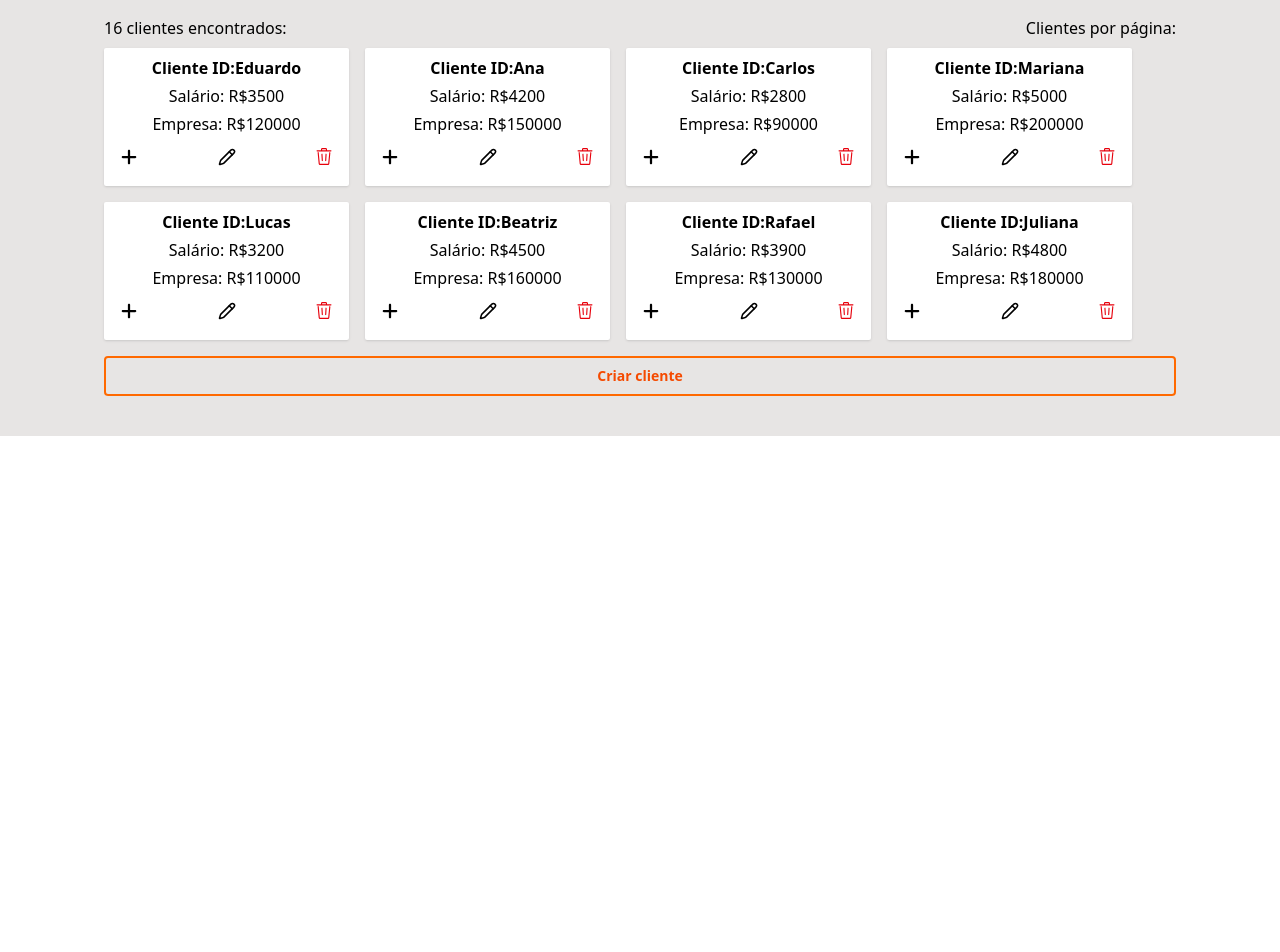
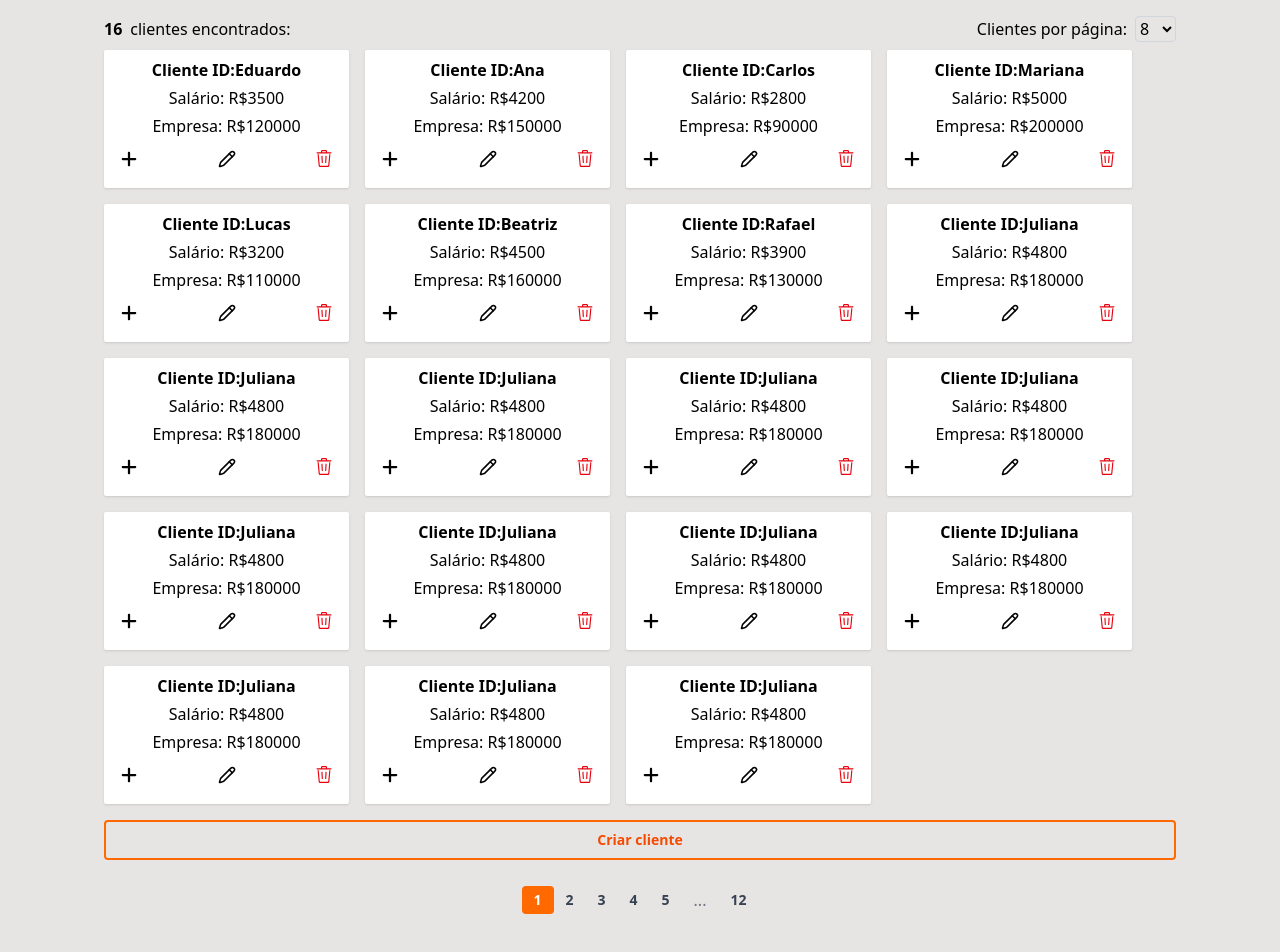
Before and after one commit to hallyssonmateus/Sist_Cadas_Usuarios-React-, a React (Vite) app: page /clients-list in a window 1280 px wide. Shown: the part 114-1066 px from the top of the page. Before the commit the page ends 800 px from the top, so only its background shows below. Built offline with nearby package versions, Linux system fonts and the light colour scheme.

Commit message:
feat: Implement client list pagination UI

```diff
--- /dev/null
+++ b/src/components/Pagination.tsx
@@ -0,0 +1,68 @@
+import React from "react";
+
+interface PaginationProps {
+    currentPage: number;
+    totalPages: number;
+    onPageChange: (page: number) => void;
+}
+
+export const Pagination: React.FC<PaginationProps> = ({currentPage, totalPages, onPageChange}) => {
+    const renderPageNumbers = () => {
+        const pages = [];
+        const maxPagesToShow = 5;
+
+        if (totalPages > 0) pages.push(1);
+
+        let start = Math.max(2, currentPage - Math.floor(maxPagesToShow/2) + 1);
+        let end = Math.min(totalPages - 1, currentPage + Math.floor(maxPagesToShow/2) - 1);
+
+        if (currentPage <= Math.ceil(maxPagesToShow/2)){
+            end = Math.min(totalPages - 1, maxPagesToShow);
+        } else if (currentPage > totalPages - Math.ceil(maxPagesToShow/2)){
+            start = Math.max(2, totalPages - maxPagesToShow + 1);
+        }
+
+        //Add reticence before if necessary
+        if (start > 2){
+            pages.push("...");
+        }
+
+        for (let i = start; i <= end; i++){
+            if (i !== 1 && i !== totalPages){
+                pages.push(i);
+            }
+        }
+
+        //Add reticence after if necessary
+        if (end < totalPages - 1){
+            pages.push("...");
+        }
+
+        if (totalPages > 1 && pages[pages.length - 1] !== totalPages) pages.push(totalPages)
+
+        //Special case if had few bottons
+        if (totalPages <= maxPagesToShow){
+            return Array.from({length: totalPages}, (_,i) => i + 1);
+        }
+
+        return pages;
+    }
+ return (
+   <div className="flex justify-center items-center mt-6">
+
+        {/* Pages number */}
+        {renderPageNumbers().map((page, index) => {
+            if (typeof page === 'string'){
+                return <span key={index} className="px-3 py-1 text-gray-500">...</span>
+            }
+            const isActive = page === currentPage;
+            return (
+                <button key={index} onClick={() => onPageChange(page)} className={`px-3 py-1 text-sm rounded-sm transition-colors ${isActive ? 'bg-orange-500 text-white font-bold border-orange-500' : 'font-bold text-gray-700 hover:bg-gray-100'}`}>
+                    {page}
+                </button>
+            )
+        })}
+
+   </div>
+ );
+}
--- a/src/pages/ClientsListPage.tsx
+++ b/src/pages/ClientsListPage.tsx
@@ -1,10 +1,11 @@
 import CardClients from "../components/CardClients";
 import Navbar from "../components/Navbar";
-import { useState } from "react";
+import React, { useState } from "react";
 import { Modal } from "../components/Modal";
 import { CreateClienteModal } from "../components/CreateClientModal";
 import { EditClientModal } from "../components/EditClientModal";
 import { DeleteClientModal } from "../components/DeleteClientModal";
+import { Pagination } from "../components/Pagination";
 
 // Types of Modal
 type Modaltype = 'Create' | 'Edit' | 'Delete' | null;
@@ -23,6 +24,17 @@ const mockClients: Client[] = [
     { id: 5, name: "Lucas", salary: 3200, company: 110000 },
     { id: 6, name: "Beatriz", salary: 4500, company: 160000 },
     { id: 7, name: "Rafael", salary: 3900, company: 130000 },
+    { id: 8, name: "Juliana", salary: 4800, company: 180000 },
+    { id: 8, name: "Juliana", salary: 4800, company: 180000 },
+    { id: 8, name: "Juliana", salary: 4800, company: 180000 },
+    { id: 8, name: "Juliana", salary: 4800, company: 180000 },
+    { id: 8, name: "Juliana", salary: 4800, company: 180000 },
+    { id: 8, name: "Juliana", salary: 4800, company: 180000 },
+    { id: 8, name: "Juliana", salary: 4800, company: 180000 },
+    { id: 8, name: "Juliana", salary: 4800, company: 180000 },
+    { id: 8, name: "Juliana", salary: 4800, company: 180000 },
+    { id: 8, name: "Juliana", salary: 4800, company: 180000 },
+    { id: 8, name: "Juliana", salary: 4800, company: 180000 },
     { id: 8, name: "Juliana", salary: 4800, company: 180000 },
 ];
 
@@ -68,14 +80,43 @@ export default function ClientsList() {
                 return null;
         }
     }
+
+    // States for Pagination
+    const [currentPage, setCurrentPage] = useState(1);
+    const [limit, setLimit] = useState(16);
+    const [totalPages, setTotalPage] = useState(12);
+    const totalClients = 16;
+
+    //Navigation function
+    const goToPage = (page: number) => {
+        if (page > 0 && page <= totalPage){
+            setCurrentPage(page);
+        }
+    };
+    //Function to limit change page (select)
+    const handleLimitChange = (e: React.ChangeEvent<HTMLSelectElement>) => {
+        setLimit(Number(e.target.value));
+        setCurrentPage(1);
+    }
         return (
             <div className="bg-stone-200">
                 <Navbar />
                 <section className="p-10 flex flex-col max-w-6xl mx-auto">
                     {/* Header content */}
-                    <div className="flex justify-between">
-                        <h2>16 clientes encontrados: </h2>
-                        <h2>Clientes por página: </h2>
+                    <div className="flex justify-between items-center">
+                        <div className="flex items-center gap-2">
+                            <strong>{totalClients}</strong>
+                            <h2 className="">clientes encontrados:</h2>
+                        </div>
+
+                        <div className="flex items-center space-x-2">
+                            <h2>Clientes por página: </h2>
+                            <select className="border border-gray-300 rounded-sm focus: outline-none cursor-pointer">
+                                <option value={8}>8</option>
+                                <option value={16}>16</option>
+                                <option value={32}>32</option>
+                            </select>
+                        </div>
                     </div>
                     {/* Clients List Cards*/}
                     <div className="w-full flex flex-wrap gap-4 mt-2">
@@ -94,6 +135,12 @@ export default function ClientsList() {
                     <button className="mt-4 p-2 text-sm font-bold cursor-pointer text-orange-600 text-bold w-full border-2 border border-orange-500 rounded-sm" onClick={openCreateModal}>
                         Criar cliente
                     </button>
+                    {/* Pagination */}
+                    <Pagination
+                    currentPage={currentPage}
+                    totalPages={totalPages}
+                    onPageChange={goToPage}
+                    />
                     {/* Modal */}
                     <Modal isOpen={activeModal !== null} onClose={closeModal}>
                         {renderModalContent()}
```
